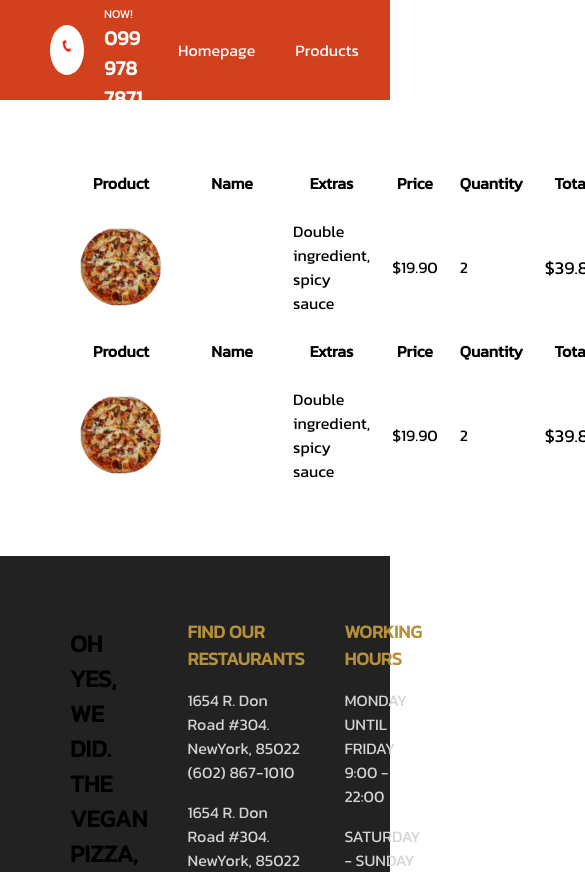
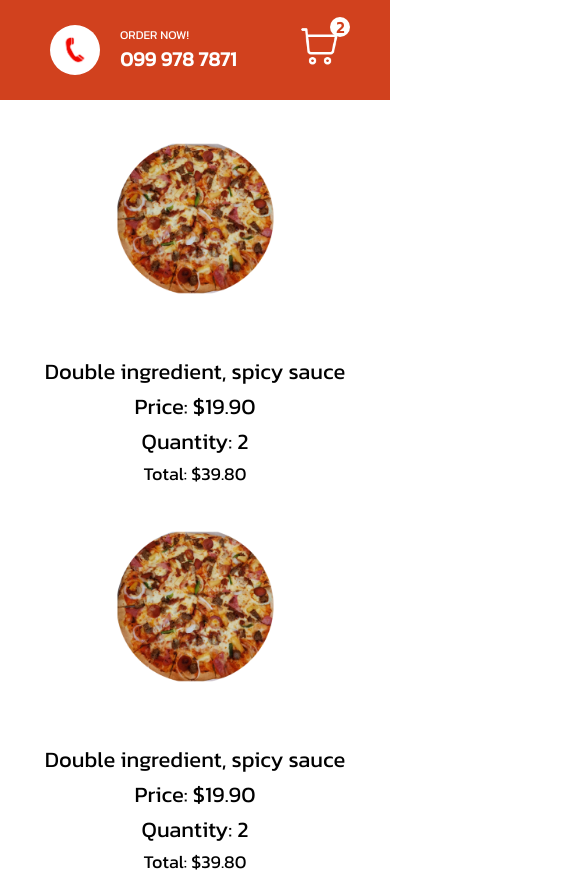
Before and after one commit to yanaaaaaaaaphat/food-ordering-app, a Next.js app: page /cart in a window 390 px wide. Shown: the top 872 px of the page, 585 px wide, since content can reach past the window. Built offline with nearby package versions, Linux system fonts and the light colour scheme.

Commit message:
feat: add responsive design

```diff
--- a/components/Footer.jsx
+++ b/components/Footer.jsx
@@ -16,11 +16,7 @@ export const Footer = () => {
                 </div>
                 <div className={styles.card}>
                     <h1 className={styles.title}>FIND OUR RESTAURANTS</h1>
-                    <p className={styles.text}>
-                        1654 R. Don Road #304.
-                        <br /> NewYork, 85022
-                        <br /> (602) 867-1010
-                    </p>
+
                     <p className={styles.text}>
                         1654 R. Don Road #304.
                         <br /> NewYork, 85022
--- a/pages/cart.jsx
+++ b/pages/cart.jsx
@@ -7,7 +7,7 @@ const Cart = () => {
       <div className={styles.left}>
         <table className={styles.table}>
           <tbody>
-            <tr className={styles.tr}>
+            <tr className={styles.trTitle}>
               <th>Product</th>
               <th>Name</th>
               <th>Extras</th>
@@ -15,7 +15,7 @@ const Cart = () => {
               <th>Quantity</th>
               <th>Total</th>
             </tr>
-            <tr>
+            <tr className={styles.tr}>
               <td>
                 <div className={styles.imgContainer}>
                   <Image
@@ -44,7 +44,7 @@ const Cart = () => {
                 <span className={styles.total}>$39.80</span>
               </td>
             </tr>
-            <tr className={styles.tr}>
+            <tr className={styles.trTitle}>
               <th>Product</th>
               <th>Name</th>
               <th>Extras</th>
@@ -52,7 +52,7 @@ const Cart = () => {
               <th>Quantity</th>
               <th>Total</th>
             </tr>
-            <tr>
+            <tr className={styles.tr}>
               <td>
                 <div className={styles.imgContainer}>
                   <Image
--- a/pages/orders/[id].jsx
+++ b/pages/orders/[id].jsx
@@ -16,14 +16,14 @@ const Order = () => {
         <div className={styles.row}>
         <table className={styles.table}>
           <tbody>
-            <tr className={styles.tr}>
+            <tr className={styles.trTitle}>
               <th>Order ID</th>
               <th>Customer</th>
               <th>Address</th>
 
               <th>Total</th>
             </tr>
-            <tr>
+            <tr className={styles.tr}>
 
               <td>
                 <span className={styles.id}>1249582309</span>
--- a/styles/Cart.module.css
+++ b/styles/Cart.module.css
@@ -58,3 +58,63 @@
     margin-top: 20px;
 
 }
+
+@media screen and (max-width: 480px) {
+    .container {
+        flex-direction: column;
+        padding: 20px;
+    }
+
+    .table {
+        display: flex;
+        flex-direction: column;
+        align-items: center;
+        justify-content: center;
+
+    }
+
+    .trTitle {
+        display: none;
+    }
+
+    .tr {
+        display: flex;
+        flex-direction: column;
+        align-items: center;
+        justify-content: center;
+        margin-bottom: 20px;
+    }
+
+    .name, .totalPrice {
+        font-size: 24px;
+
+    }
+
+    .imgContainer {
+        width: 50vw;
+        height: 50vw;
+    }
+
+    .extras, .price, .quantity {
+        font-size: 22px;
+    }
+
+    .price::before {
+        content: "Price: ";
+        font-weight: 500;
+    }
+
+    .quantity::before {
+        content: "Quantity: ";
+        font-weight: 500;
+    }
+
+    .total::before {
+        content: "Total: ";
+        font-weight: 500;
+    }
+
+    .wrapper {
+        width: 100%;
+    }
+}
--- a/styles/Featured.module.css
+++ b/styles/Featured.module.css
@@ -2,6 +2,7 @@
     height: calc(100vh - 100px);
     background-color: #d1411e;
     overflow: hidden;
+    position: relative;
 }
 
 .arrowContainer {
@@ -28,3 +29,11 @@
     height: 100%;
     position: relative;
 }
+
+@media screen and (max-width: 480px) {
+    .container{
+        height: 50vh;
+
+    }
+
+}
--- a/styles/Footer.module.css
+++ b/styles/Footer.module.css
@@ -36,3 +36,26 @@
 .mottor {
     color: lightgray;
 }
+
+@media screen and (max-width: 480px) {
+
+    .container {
+        height: auto;
+        text-align: center;
+    }
+    .item:first-child {
+        display: none;
+    }
+
+    .item {
+        flex-direction: column;
+    }
+
+    .title {
+        font-size: 30px;
+    }
+
+    .text {
+        font-size: 20px;
+    }
+}
--- a/styles/Navbar.module.css
+++ b/styles/Navbar.module.css
@@ -90,3 +90,13 @@
     color:#d1411e
 
 }
+
+@media screen and (max-width:480px) {
+    .item:nth-child(2) {
+        display: none;
+    }
+
+    .item:nth-child(1) {
+        flex:3;
+    }
+}
--- a/styles/Order.module.css
+++ b/styles/Order.module.css
@@ -81,3 +81,60 @@
     margin-top: 20px;
     cursor: not-allowed;
 }
+
+@media screen and (max-width:480px) {
+    .container {
+        flex-direction: column;
+
+    }
+
+    .trTitle {
+        display: none;
+    }
+
+    .tr {
+        display: flex;
+        flex-direction: column;
+        align-items: center;
+        justify-content: center;
+        font-size: 20px;
+
+    }
+
+    .id::before {
+        content: "Order ID: ";
+        font-weight: 500;
+
+    }
+
+    .name::before {
+        content: "Customer: ";
+        font-weight: 500;
+    }
+
+    .address::before {
+        content: "Address: ";
+        font-weight: 500;
+    }
+
+    .total::before {
+        content: "Total: ";
+        font-weight: 500;
+    }
+
+    .row:last-child {
+        width: 100%;
+        flex-direction: column;
+        align-items: center;
+        justify-content: center;
+
+    }
+
+    .done, .inProgress, .undone {
+        margin-bottom: 20px;
+    }
+
+    .wrapper {
+        width: 100%;
+    }
+}
--- a/styles/PizzaCard.module.css
+++ b/styles/PizzaCard.module.css
@@ -25,3 +25,19 @@
     text-align: center;
     color: #777;
 }
+
+@media screen and (max-width: 480px) {
+    .container {
+        width: 100%;
+    }
+
+    .title {
+        font-size: 30px;
+    }
+
+    .price, .desc {
+        font-size: 24px;
+    }
+
+
+}
--- a/styles/Pizzalist.module.css
+++ b/styles/Pizzalist.module.css
@@ -19,3 +19,16 @@
     justify-content: center;
     flex-wrap: wrap;
 }
+
+@media screen and (max-width: 480px) {
+    .title{
+        text-align: center;
+
+    }
+
+    .desc {
+        width: 90%;
+        text-align: center;
+    }
+
+}
--- a/styles/Product.module.css
+++ b/styles/Product.module.css
@@ -97,3 +97,46 @@
     font-weight: 500;
     cursor: pointer;
 }
+
+@media screen and (max-width: 480px) {
+    .container {
+        height: auto;
+        text-align: center;
+        flex-direction: column;
+        margin-top: 20px;
+    }
+
+    .imgContainer {
+        width: 70vw;
+        height: 70vw;
+    }
+
+    .title {
+        margin: 5px;
+    }
+
+    .sizes {
+        width: 100%;
+        padding: 0px 40px;
+    }
+
+    .ingredients {
+        flex-direction: column;
+    }
+
+    .option {
+        margin: 10px;
+        font-size: 18px;
+    }
+
+    .checkbox {
+        width: 25px;
+        height: 25px;
+    }
+
+    .quantity, .button {
+        height: 50px;
+        padding: 10px 20px;
+        margin-bottom: 30px;
+    }
+}
```
